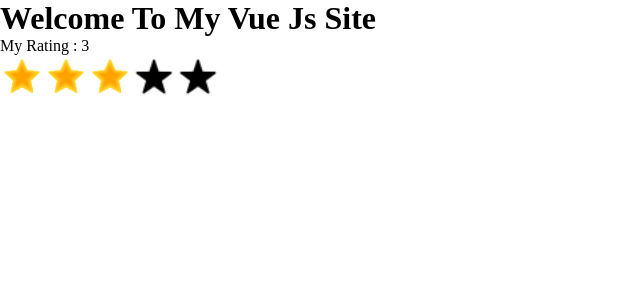
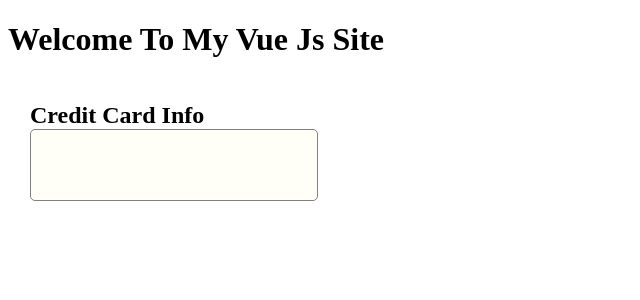
Before and after one commit to nomancse19/vue3-vite-app, a Vue app: page / in a window 1280 px wide. Shown: the top 300 px of the page, without its empty margins (0-640 px from the left). Built offline with nearby package versions, Linux system fonts and the light colour scheme.

Commit message:
Add New Credit Card Component

```diff
--- a/src/App.vue
+++ b/src/App.vue
@@ -1,31 +1,39 @@
 <template>
   <HelloWorld msg="Welcome To My Vue Js Site" class="hello"></HelloWorld>
-  <p>My Rating : {{ myRating }}</p>
-  <the-rating v-model="myRating"></the-rating>
+  <div class="container">
+    <h2>Credit Card Info</h2>
+    <CreditCard></CreditCard>
+  </div>
 </template>
 <script>
-import TheRating from "./components/TheRating.vue";
 import HelloWorld from "./components/HelloWorld.vue";
+import CreditCard from "./components/CreditCard.vue";
 export default {
   name: "App",
 
   data() {
     return {
-      myRating: 3,
+      nameOnCard: "",
+      cardNumber: "",
+      expiry: "",
+      cvv: "",
     };
   },
   methods: {},
   components: {
-    TheRating,
     HelloWorld,
+    CreditCard,
   },
 };
 </script>
 
-<style>
+<style scoped>
 * {
   margin: 0;
   padding: 0;
   box-sizing: border-box;
 }
+.container {
+  padding: 22px;
+}
 </style>
--- /dev/null
+++ b/src/components/CreditCard.vue
@@ -0,0 +1,19 @@
+<template>
+  <div class="credit-card"></div>
+</template>
+
+<script>
+export default {};
+</script>
+
+<style scoped>
+.credit-card {
+  width: 288px;
+  border: 1px solid gray;
+  border-radius: 5px;
+  color: gray;
+  background-color: rgb(255, 254, 247);
+  margin-right: 150px;
+  padding: 35px;
+}
+</style>
--- a/src/components/TheRating.vue
+++ b/src/components/TheRating.vue
@@ -24,7 +24,7 @@
       default: 0,
     },
   },
-  //emits: ["update:modelValue"],
+  emits: ["update:modelValue"],
   methods: {
     handleClick(index) {
       this.$emit("update:modelValue", index);
```
